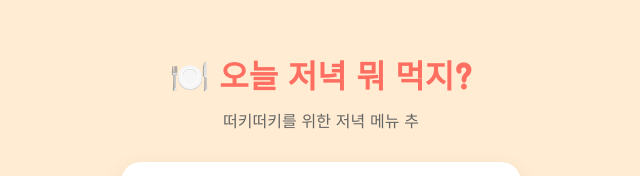
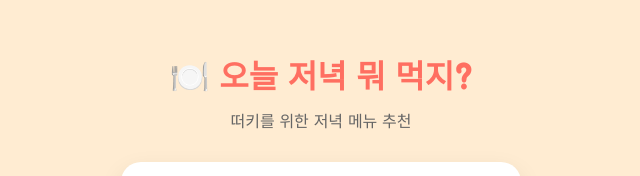
Before and after one commit to Dooookong/Menu, a plain HTML site: page index.html in a window 1280 px wide. Shown: the part 132-308 px from the top of the page, 319-959 px from the left. Drawn offline with Linux system fonts and the light colour scheme.

Commit message:
Update index.html

```diff
--- a/index.html
+++ b/index.html
@@ -110,7 +110,7 @@
     <div class="container">
         <header>
             <h1>🍽️ 오늘 저녁 뭐 먹지?</h1>
-            <p>떠키떠키를 위한 저녁 메뉴 추</p>
+            <p>떠키를 위한 저녁 메뉴 추천</p>
         </header>
 
         <div class="card">
```
